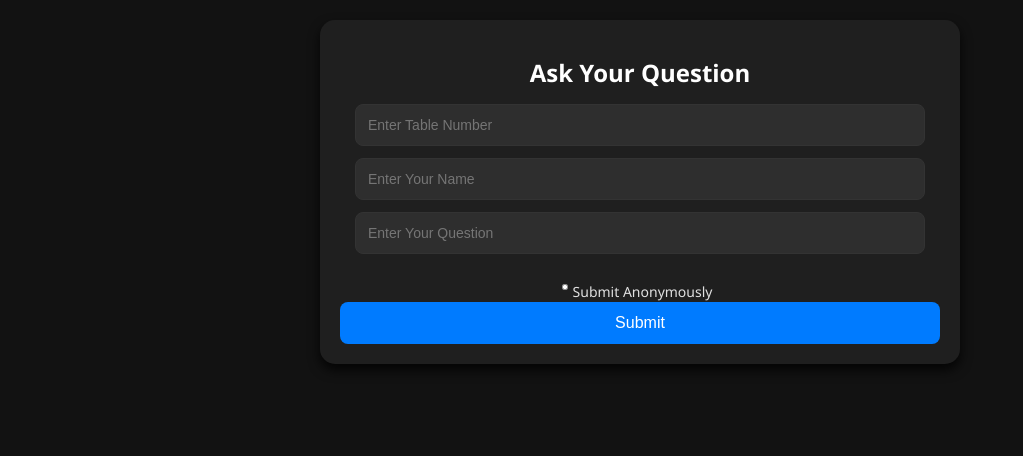
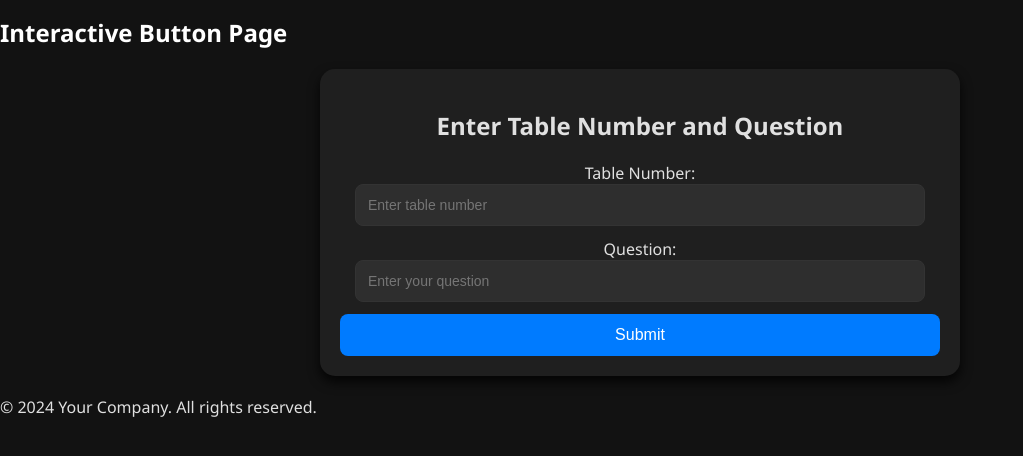
Before and after one commit to fdodinuth/question_time, a Flask app: page / in a window 1280 px wide. Shown: the top 456 px of the page, without its empty margins (0-1023 px from the left). Run offline with Flask 3, Linux system fonts and the light colour scheme.

Commit message:
Update button_page.html

```diff
--- a/templates/button_page.html
+++ b/templates/button_page.html
@@ -3,82 +3,35 @@
 <head>
     <meta charset="UTF-8">
     <meta name="viewport" content="width=device-width, initial-scale=1.0">
-    <title>Ask Your Question</title>
-    <link rel="stylesheet" href="{{ url_for('static', filename='button_styles.css') }}">
+    <title>Button Page</title>
+    <link rel="stylesheet" href="button_styles.css">
 </head>
 <body>
-    <div class="container">
-        <h1>Ask Your Question</h1>
-        <form id="questionForm">
-            <input type="text" id="tableNumber" placeholder="Enter Table Number" required>
-            <input type="text" id="name" placeholder="Enter Your Name">
-            <input type="text" id="question" placeholder="Enter Your Question" required>
+    <header class="header">
+        <h1>Interactive Button Page</h1>
+    </header>
 
-            <div class="anonymous-container">
-                <label class="checkbox-label">
-                    <input type="checkbox" id="anonymous" onclick="toggleAnonymous()">
-                    <span class="checkbox-text">Submit Anonymously</span>
-                </label>
-                <span class="anonymous-message">This will hide your name and table number.</span>
-            </div>
+    <main class="main-content">
+        <div class="container">
+            <h2>Enter Table Number and Question</h2>
+            <form id="button-form">
+                <div class="form-group">
+                    <label for="table-number">Table Number:</label>
+                    <input type="number" id="table-number" name="table-number" placeholder="Enter table number">
+                </div>
+                <div class="form-group">
+                    <label for="question">Question:</label>
+                    <input type="text" id="question" name="question" placeholder="Enter your question">
+                </div>
+                <button type="submit" class="submit-btn">Submit</button>
+            </form>
+        </div>
+    </main>
 
-            <button type="submit">Submit</button>
-            <div class="submission-message success" id="successMessage">Submitted Successfully!</div>
-            <div class="submission-message error" id="errorMessage">Submission Failed. Please try again.</div>
-        </form>
-    </div>
+    <footer class="footer">
+        <p>&copy; 2024 Your Company. All rights reserved.</p>
+    </footer>
 
-    <script>
-        function toggleAnonymous() {
-            const nameField = document.getElementById('name');
-            const tableNumberField = document.getElementById('tableNumber');
-            const anonymousMessage = document.querySelector('.anonymous-message');
-
-            if (document.getElementById('anonymous').checked) {
-                nameField.disabled = true;
-                tableNumberField.disabled = true;
-                anonymousMessage.style.display = 'inline';
-                nameField.value = '';
-                tableNumberField.value = '';
-            } else {
-                nameField.disabled = false;
-                tableNumberField.disabled = false;
-                anonymousMessage.style.display = 'none';
-            }
-        }
-
-        document.getElementById('questionForm').addEventListener('submit', async (e) => {
-            e.preventDefault();
-
-            const tableNumber = document.getElementById('tableNumber').value;
-            const name = document.getElementById('name').value;
-            const question = document.getElementById('question').value;
-            const anonymous = document.getElementById('anonymous').checked;
-
-            const response = await fetch('/show_equation', {
-                method: 'POST',
-                headers: {
-                    'Content-Type': 'application/json'
-                },
-                body: JSON.stringify({
-                    table_number: anonymous ? 'Anonymous' : tableNumber,
-                    name: anonymous ? 'Anonymous' : name,
-                    question: question
-                })
-            });
-
-            const data = await response.json();
-            if (data.status === 'success') {
-                document.getElementById('successMessage').style.display = 'block';
-                document.getElementById('errorMessage').style.display = 'none';
-                document.getElementById('questionForm').reset();
-                document.getElementById('anonymous').checked = false;
-                toggleAnonymous();
-            } else {
-                document.getElementById('successMessage').style.display = 'none';
-                document.getElementById('errorMessage').style.display = 'block';
-            }
-        });
-    </script>
+    <script src="scripts.js"></script>
 </body>
 </html>
```
